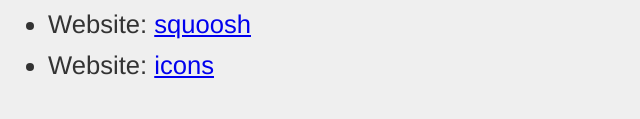
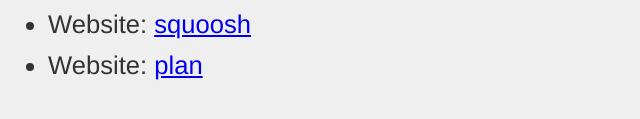
Before and after one commit to YanboCoder/pwa-demos, a website: page minipwa/public/index.html in a window 1280 px wide. Shown: the part 327-446 px from the top of the page, 0-640 px from the left. Drawn offline with Linux system fonts and the light colour scheme.

Commit message:
modify the url

```diff
--- a/minipwa/public/index.html
+++ b/minipwa/public/index.html
@@ -24,7 +24,7 @@
 	<li><span>Website:</span> <a href='https://mdn.github.io/pwa-examples/js13kpwa/'>js13kpwa</a></li>
 	<li><span>Website:</span> <a href='https://mdn.github.io/pwa-examples/a2hs/'>a2hs</a></li>
 	<li><span>Website:</span> <a href='https://squoosh.app/'>squoosh</a></li>
-	<li><span>Website:</span> <a href='https://yanboCoder.github.io/pwa-demos/minipwa/public/src/'>icons</a></li>
+	<li><span>Website:</span> <a href='https://yanbocoder.github.io/pwa-demos/minipwa/public/src/plan.html'>plan</a></li>
 	</ul>
 </body>
 </html>
```
